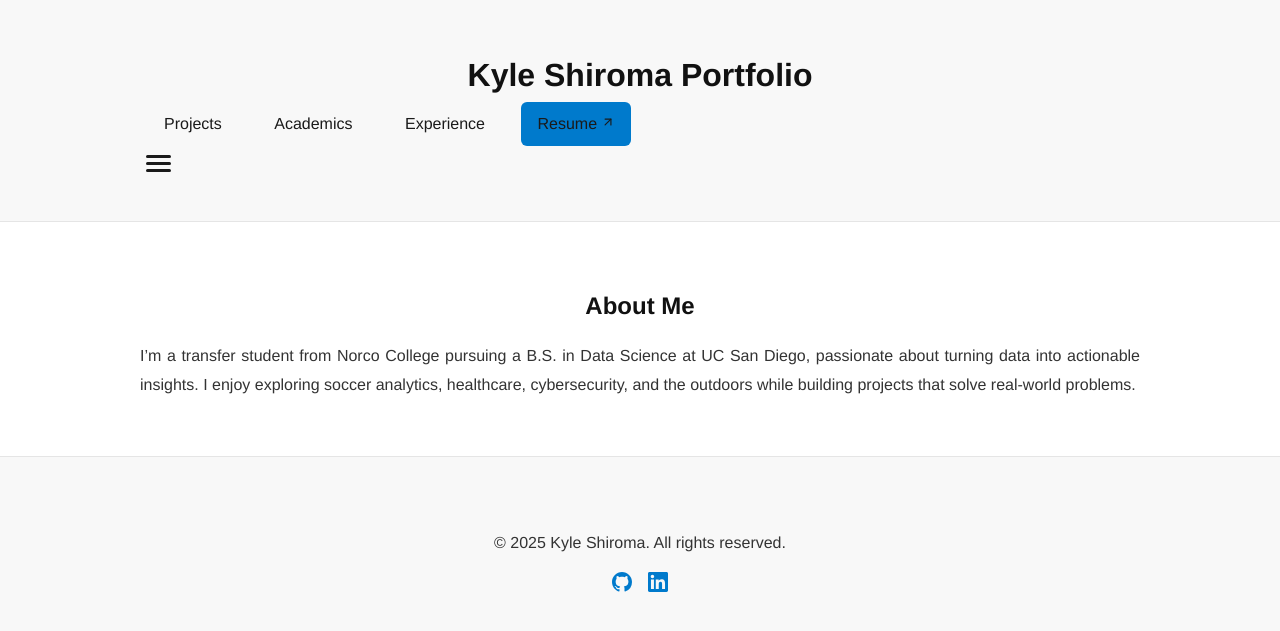
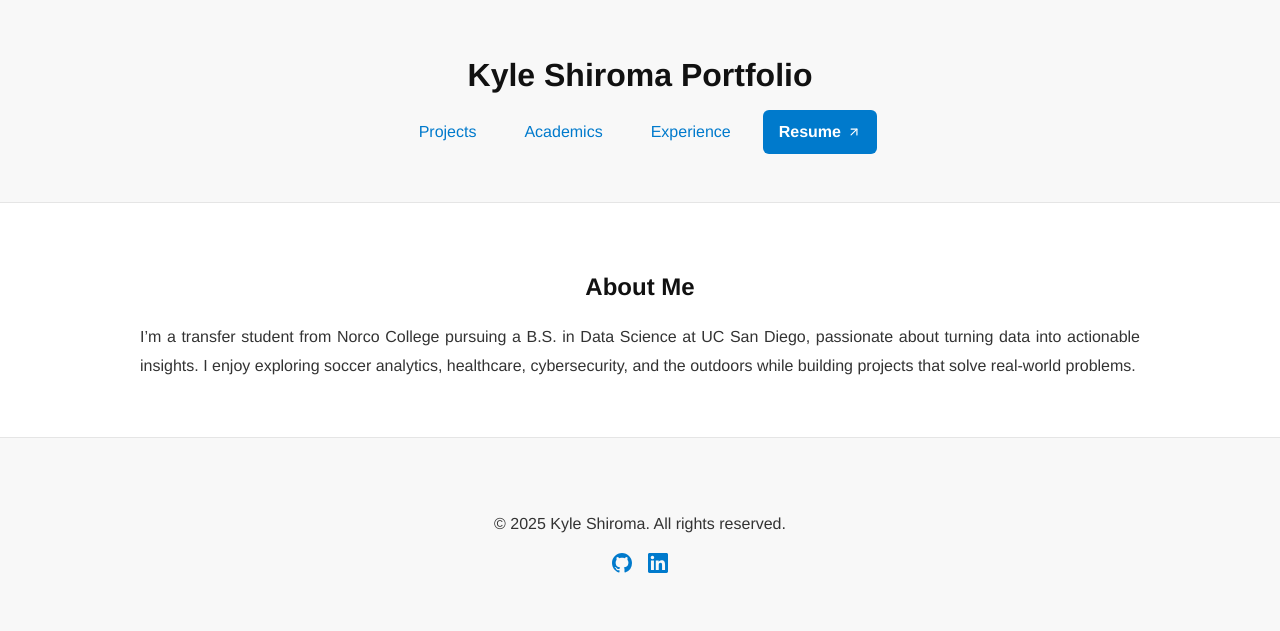
Before and after one commit to k-shiroma-code/k-shiroma-code.github.io, a Jekyll site: the page built from index.md, in a window 1280 px wide. Shown: the top 631 px of the page. Built offline with Jekyll 4.4.1, drawn with Linux system fonts in a browser that asks for light colours.

Commit message:
Update default.html

```diff
--- a/_layouts/default.html
+++ b/_layouts/default.html
@@ -18,72 +18,6 @@
   <meta property="og:title" content="{{ page.title }} | {{ site.title }}">
   <meta property="og:description" content="Data Scientist & Machine Learning Engineer Portfolio">
   <meta property="og:url" content="{{ site.url }}{{ page.url }}">
-
-  <!-- Inline Styles for Header Buttons -->
-  <style>
-    /* Navigation Buttons */
-    .main-navigation a {
-      display: inline-block;
-      margin: 0 0.5rem;
-      padding: 0.5rem 1rem;
-      font-weight: 500;
-      text-decoration: none;
-      color: #1a1a1a;
-      border-radius: 6px;
-      transition: background-color 0.2s, color 0.2s, transform 0.2s;
-    }
-
-    .main-navigation a:hover,
-    .main-navigation a:focus {
-      background-color: #007acc;
-      color: #fff;
-      outline: none;
-      transform: translateY(-2px);
-    }
-
-    .main-navigation a[aria-current="page"] {
-      background-color: #007acc;
-      color: #fff;
-    }
-
-    /* Resume Button */
-    .resume-button {
-      display: inline-flex;
-      align-items: center;
-      gap: 0.4rem;
-      background-color: #007acc;
-      color: #fff;
-      padding: 0.5rem 1rem;
-      border-radius: 6px;
-      font-weight: 600;
-      text-decoration: none;
-      transition: background-color 0.2s, transform 0.2s;
-    }
-
-    .resume-button:hover,
-    .resume-button:focus {
-      background-color: #005fa3;
-      transform: translateY(-2px);
-    }
-
-    /* Mobile Menu Toggle */
-    .mobile-menu-toggle {
-      background: none;
-      border: none;
-      display: flex;
-      flex-direction: column;
-      gap: 4px;
-      cursor: pointer;
-    }
-
-    .hamburger-line {
-      width: 25px;
-      height: 3px;
-      background-color: #1a1a1a;
-      border-radius: 2px;
-      transition: all 0.3s ease;
-    }
-  </style>
 </head>
 
 <body>
@@ -95,11 +29,11 @@
           <a href="{{ '/' | relative_url }}" aria-label="Home">{{ site.title }}</a>
         </h1>
 
-        <nav role="navigation" class="main-navigation" aria-label="Main navigation">
-          <a href="{{ '/projects/' | relative_url }}" class="nav-button" {% if page.url == '/projects/' %}aria-current="page"{% endif %}>Projects</a>
-          <a href="{{ '/academics/' | relative_url }}" class="nav-button" {% if page.url == '/academics/' %}aria-current="page"{% endif %}>Academics</a>
-          <a href="{{ '/experience/' | relative_url }}" class="nav-button" {% if page.url == '/experience/' %}aria-current="page"{% endif %}>Experience</a>
-          <a class="resume-button"
+        <nav role="navigation" class="nav-center main-navigation" aria-label="Main navigation">
+          <a href="{{ '/projects/' | relative_url }}" {% if page.url == '/projects/' %}aria-current="page"{% endif %}>Projects</a>
+          <a href="{{ '/academics/' | relative_url }}" {% if page.url == '/academics/' %}aria-current="page"{% endif %}>Academics</a>
+          <a href="{{ '/experience/' | relative_url }}" {% if page.url == '/experience/' %}aria-current="page"{% endif %}>Experience</a>
+          <a class="button"
              href="{{ '/assets/pdf/Kyle_Shiroma_Resume_2025_Github.pdf' | relative_url }}"
              target="_blank"
              rel="noopener noreferrer"
@@ -132,24 +66,18 @@
   <!-- Footer -->
   <footer role="contentinfo" class="site-footer">
     <div class="container">
-      <div class="footer-content">
-        <p class="copyright">
-          © {{ site.time | date: '%Y' }} Kyle Shiroma. All rights reserved.
-        </p>
-
+      <p>© {{ site.time | date: '%Y' }} Kyle Shiroma. All rights reserved.</p>
       <div class="social-links" aria-label="Social media links">
         <a href="https://github.com/k-shiroma-code" target="_blank" rel="noopener noreferrer" aria-label="GitHub profile">
           <svg width="20" height="20" viewBox="0 0 24 24" fill="currentColor" aria-hidden="true">
             <path d="M12 0C5.37 0 0 5.37 0 12c0 5.31 3.435 9.795 8.205 11.385.6.105.825-.255.825-.57 0-.285-.015-1.23-.015-2.235-3.015.555-3.795-.735-4.035-1.41-.135-.345-.72-1.41-1.23-1.695-.42-.225-1.02-.78-.015-.795.945-.015 1.62.87 1.845 1.23 1.08 1.815 2.805 1.305 3.495.99.105-.78.42-1.305.765-1.605-2.67-.3-5.46-1.335-5.46-5.925 0-1.305.465-2.385 1.23-3.225-.12-.3-.54-1.53.12-3.18 0 0 1.005-.315 3.3 1.23.96-.27 1.98-.405 3-.405s2.04.135 3 .405c2.295-1.56 3.3-1.23 3.3-1.23.66 1.65.24 2.88.12 3.18.765.84 1.23 1.905 1.23 3.225 0 4.605-2.805 5.625-5.475 5.925.435.375.81 1.095.81 2.22 0 1.605-.015 2.895-.015 3.3 0 .315.225.69.825.57A12.02 12.02 0 0024 12c0-6.63-5.37-12-12-12z"/>
           </svg>
         </a>
-
         <a href="https://linkedin.com/in/kshiroma" target="_blank" rel="noopener noreferrer" aria-label="LinkedIn profile">
           <svg width="20" height="20" viewBox="0 0 24 24" fill="currentColor" aria-hidden="true">
             <path d="M20.447 20.452h-3.554v-5.569c0-1.328-.027-3.037-1.852-3.037-1.853 0-2.136 1.445-2.136 2.939v5.667H9.351V9h3.414v1.561h.046c.477-.9 1.637-1.85 3.37-1.85 3.601 0 4.267 2.37 4.267 5.455v6.286zM5.337 7.433c-1.144 0-2.063-.926-2.063-2.065 0-1.138.92-2.063 2.063-2.063 1.14 0 2.064.925 2.064 2.063 0 1.139-.925 2.065-2.064 2.065zm1.782 13.019H3.555V9h3.564v11.452zM22.225 0H1.771C.792 0 0 .774 0 1.729v20.542C0 23.227.792 24 1.771 24h20.451C23.2 24 24 23.227 24 22.271V1.729C24 .774 23.2 0 22.222 0h.003z"/>
           </svg>
         </a>
-        </div>
       </div>
     </div>
   </footer>
```
Also changed, not shown: other parts of _layouts/default.html (+1 -1 lines). Lines whose indentation alone changed are shown as unchanged.
